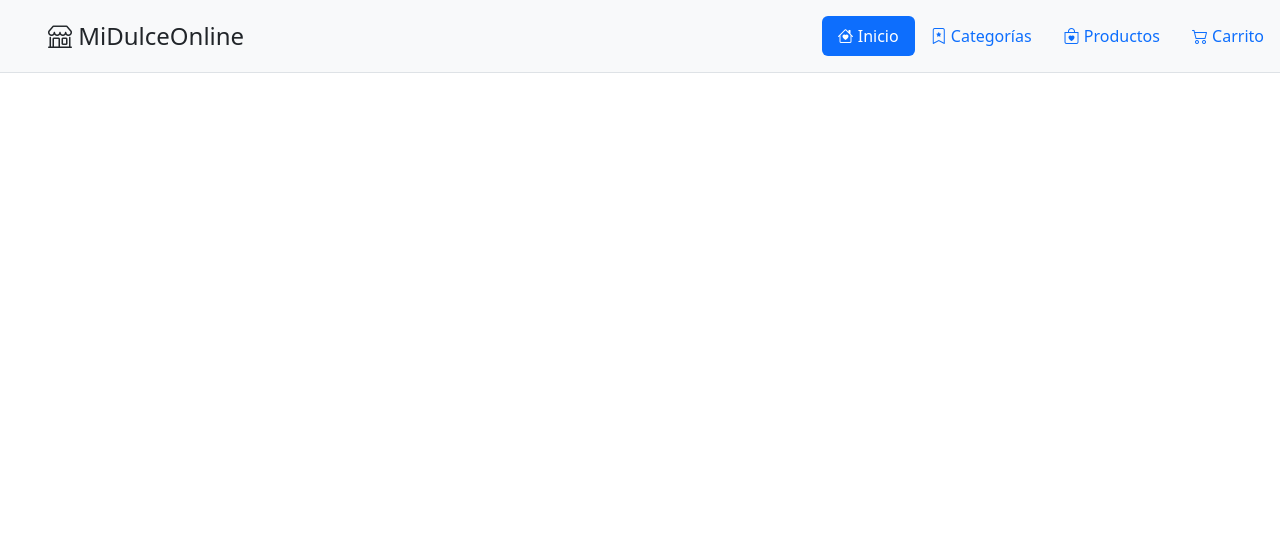
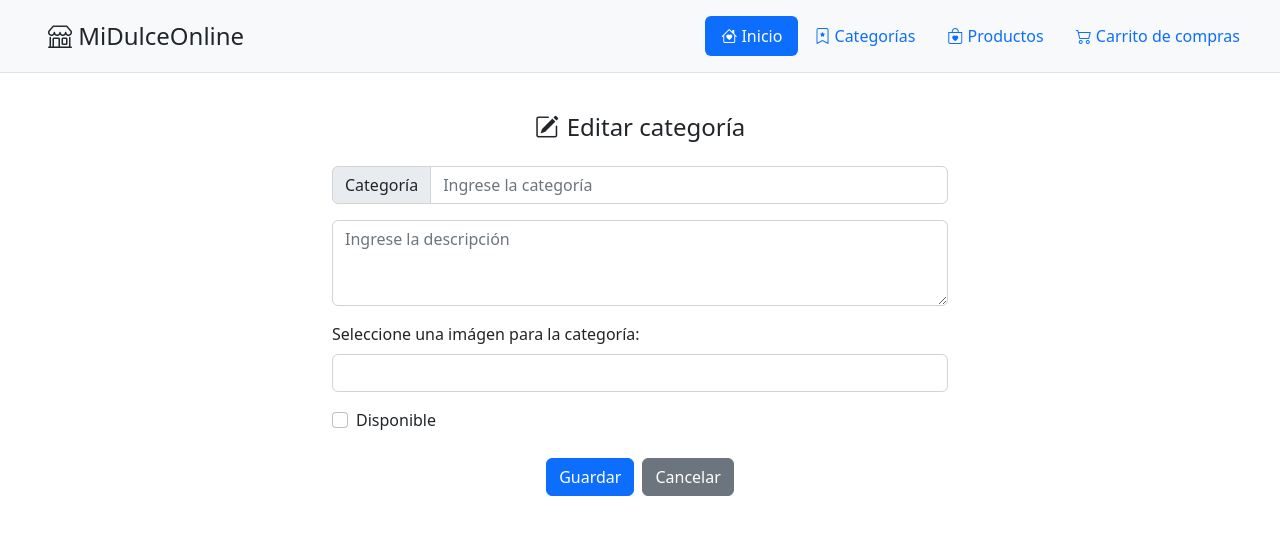
Before and after one commit to andres-mendez-velez/midulceonline-frontend, a React (Create React App) app: page /categorias/form/1 in a window 1280 px wide. Shown: the top 534 px of the page. Built offline with nearby package versions, Linux system fonts and the light colour scheme; no server answers.

Commit message:
Incorporacion funciones crear/modificar categoria

```diff
--- a/public/index.html
+++ b/public/index.html
@@ -10,7 +10,7 @@
   <link href="https://cdn.jsdelivr.net/npm/bootstrap@5.2.2/dist/css/bootstrap.min.css" rel="stylesheet"
     integrity="sha384-Zenh87qX5JnK2Jl0vWa8Ck2rdkQ2Bzep5IDxbcnCeuOxjzrPF/et3URy9Bv1WTRi" crossorigin="anonymous">
   <link rel="stylesheet" href="https://cdn.jsdelivr.net/npm/bootstrap-icons@1.9.1/font/bootstrap-icons.css">
-  <link rel="icon" href="favicon.ico">
+  <link rel="icon" href="../favicon.ico">
 </head>
 
 <body>
--- a/src/App.js
+++ b/src/App.js
@@ -13,6 +13,7 @@ function App() {
         <Route path="/" element={<Banner/>} exact/>
         <Route path="/categorias" element={<TablaCategorias/>} exact/>
         <Route path="/categorias/form" element={<FormCategorias/>} exact/>
+        <Route path="/categorias/form/:id" element={<FormCategorias/>} exact/>
       </Routes>
       </BrowserRouter>
     </div>
--- a/src/componentes/categorias/FormCategorias.js
+++ b/src/componentes/categorias/FormCategorias.js
@@ -1,25 +1,103 @@
+import { useEffect, useState } from "react";
+import { useNavigate, useParams } from "react-router-dom";
+import categoriaServicios from "../../servicios/categoriaServicios";
+
 const FormCategorias = () => {
+
+    const goTo = useNavigate();
+    const { id } = useParams();
+
+    const [nombre, setNombre] = useState("");
+    const [disponible, setDisponible] = useState(false);
+    const [descripcion, setDescripcion] = useState("");
+    const [imagen, setImagen] = useState("");
+
+    const [titulo, setTitulo] = useState("");
+    const [icono, setIcono] = useState("");
+
+    const guardarCategoria = async (event) => {
+        event.preventDefault();
+        try {
+            const datosCategoria = {
+                nombre: nombre,
+                disponible: disponible,
+                descripcion: descripcion,
+                imagen: imagen
+            }
+            console.log(datosCategoria);
+            if (id == null) {
+                const respuesta = await categoriaServicios.guardarCategoria(datosCategoria);
+            } else {
+                const respuesta = await categoriaServicios.modificarCategoria(id, datosCategoria);
+            }
+            goTo("/categorias");
+        } catch (error) {
+            console.log("Ocurrió un error. " + error);
+        }
+    };
+
+    const cargarCategoria = async () => {
+        try {
+            const respuesta = await categoriaServicios.cargarCategoria(id);
+            if (respuesta.status === 200) {
+                setNombre(respuesta.data.nombre);
+                setDisponible(respuesta.data.disponible);
+                setDescripcion(respuesta.data.descripcion);
+                setImagen(respuesta.data.imagen);
+            }
+        } catch (error) {
+            console.log("Ocurrió un error. " + error);
+        }
+    };
+
+    useEffect(() => {
+        if (id != null) {
+            setTitulo("Editar");
+            setIcono("pencil-square")
+            cargarCategoria();
+        } else {
+            setTitulo("Nueva");
+            setIcono("bookmark-plus")
+        }
+    }, []);
+
+    const cambiarNombre = (event) => {
+        setNombre(event.target.value);
+    };
+
+    const cambiarDisponible = (event) => {
+        setDisponible(event.target.checked);
+    };
+
+    const cambiarDescripcion = (event) => {
+        setDescripcion(event.target.value);
+    };
+
+    const cambiarImagen = (event) => {
+        setImagen(event.target.value);
+    };
+
     return (
-        <form className="text-center position-absolute top-50 start-50 translate-middle">
-            <h4 className="py-3"><i className="bi bi-bookmark-plus"></i> Nueva categoría</h4>
+        <form className="container col-6">
+            <h4 className="py-3 text-center"><i className={"bi bi-" + icono + " me-2"}></i>{titulo} categoría</h4>
             <div className="input-group mb-3">
-                <span className="input-group-text" id="categoria" placeholder="Ingrese la categoría">Categoría</span>
-                <input type="text" className="form-control" aria-label="" aria-describedby="categoria" />
+                <span className="input-group-text" id="nombre" name="nombre">Categoría</span>
+                <input type="text" className="form-control" onChange={cambiarNombre} value={nombre} aria-label="nombre" aria-describedby="nombre" placeholder="Ingrese la categoría" required />
             </div>
             <div className="mb-3">
-                <textarea className="form-control" id="descripcion" rows="3" placeholder="Ingrese la descripción"></textarea>
+                <textarea className="form-control" onChange={cambiarDescripcion} value={descripcion} id="descripcion" rows="3" placeholder="Ingrese la descripción" name="descripcion"></textarea>
             </div>
-            <div className="input-group mb-3">
-                <input type="file" className="form-control" id="imagen" />
-                <label className="input-group-text" for="imagen">Upload</label>
+            <div className="mb-3">
+                <label htmlFor="imagen" className="form-label">Seleccione una imágen para la categoría:</label>
+                <input className="form-control" onChange={cambiarImagen} value={imagen} type="text" id="imagen" name="imagen" />
             </div>
-            <div className="form-check form-switch">
-                <input className="form-check-input row col-4" type="checkbox" role="switch" id="disponible" />
-                <label className="form-check row col-4" for="disponible">Disponible</label>
+            <div className="form-check">
+                <input className="form-check-input" type="checkbox" onChange={cambiarDisponible} checked={disponible} id="disponible" name="disponible" />
+                <label className="form-check-label" htmlFor="disponible">Disponible</label>
             </div>
-            <div className="container py-4">
-                <a className="btn btn-primary me-4" href="/categorias">Aceptar</a>
-                <a className="btn btn-secondary" href="/categorias">Cancelar</a>
+            <div className="py-4 text-center">
+                <button className="btn btn-primary me-2" onClick={guardarCategoria}>Guardar</button>
+                <a href="/categorias" className="btn btn-secondary">Cancelar</a>
             </div>
         </form>
     );
--- a/src/componentes/categorias/TablaCategorias.js
+++ b/src/componentes/categorias/TablaCategorias.js
@@ -51,12 +51,12 @@ const TablaCategorias = () => {
             <h4 className="mb-4">Lista de categorías
                 <a href="/categorias/form" className="btn btn-primary btn-sm ms-3" title="Agregar nueva categoría">+</a>
             </h4>
-            <div class="input-group mb-3">
-                <button onClick={buscarCategoria} class="btn btn-outline-primary" type="button" id="buscar">Buscar</button>
-                <input onChange={cambiarCriterio} value={criterio} type="text" class="form-control" placeholder="Ingrese aquí su búsqueda" aria-label="Busqueda con filtro"
+            <div className="input-group mb-3 w-25">
+                <input onChange={cambiarCriterio} value={criterio} type="text" className="form-control" placeholder="Ingrese aquí su búsqueda" aria-label="Busqueda con filtro"
                 aria-describedby="buscar"/>
+                <button onClick={buscarCategoria} className="btn btn-outline-primary" type="button" id="buscar">Buscar</button>
             </div>
-            <table className="table table-sm">
+            <table className="table table-sm table-bordered align-middle">
                 <thead>
                     <tr>
                         <th>Nombre</th>
@@ -96,14 +96,14 @@ const TablaCategorias = () => {
                                     ) :
                                     (
                                         listaCategorias.map((categoria) => (
-                                            <tr>
+                                            <tr key={categoria._id}>
                                                 <td>{categoria.nombre}</td>
                                                 <td>{categoria.disponible ? "Sí" : "No"}</td>
                                                 <td>{categoria.descripcion}</td>
                                                 <td>{categoria.imagen}</td>
                                                 <td>
                                                     <div className="btn-group" role="group" aria-label="Acciones">
-                                                        <button type="button" className="btn btn-primary btn-sm">Editar</button>
+                                                        <a href={"/categorias/form/" + categoria._id} type="button" className="btn btn-primary btn-sm">Editar</a>
                                                         <button type="button" className="btn btn-danger btn-sm">Eliminar</button>
                                                     </div>
                                                 </td>
--- a/src/componentes/general/Header.js
+++ b/src/componentes/general/Header.js
@@ -10,7 +10,7 @@ const Header = () => {
                     <li className="nav-item"><a href="/" className="nav-link active" aria-current="page"><i className="bi bi-house-heart"></i> Inicio</a></li>
                     <li className="nav-item"><a href="/categorias" className="nav-link"><i className="bi bi-bookmark-star"></i> Categorías</a></li>
                     <li className="nav-item"><a href="/productos" className="nav-link"><i className="bi bi-bag-heart"></i> Productos</a></li>
-                    <li className="nav-item"><a href="/carrito" className="nav-link"><i className="bi bi-cart2"></i> Carrito</a></li>
+                    <li className="nav-item me-4"><a href="/carrito" className="nav-link"><i className="bi bi-cart2"></i> Carrito de compras</a></li>
                 </ul>
             </header>
         </div>
--- a/src/servicios/categoriaServicios.js
+++ b/src/servicios/categoriaServicios.js
@@ -25,4 +25,16 @@ categoriaServicios.buscarCategoriaPorCriterio = (criterio) => {
     return axios.get("http://localhost:8000/api/categorias?q=" + criterio);
 };
 
+categoriaServicios.cargarCategoria = (id) => {
+    return axios.get("http://localhost:8000/api/categorias/" + id);
+};
+
+categoriaServicios.guardarCategoria = (categoria) => {
+    return axios.post("http://localhost:8000/api/categorias", categoria);
+};
+
+categoriaServicios.modificarCategoria = (id, categoria) => {
+    return axios.put("http://localhost:8000/api/categorias/" + id, categoria);
+};
+
 export default categoriaServicios;
```
Also changed, not shown: 1 other file (tests, documents, lock files or other folders).
